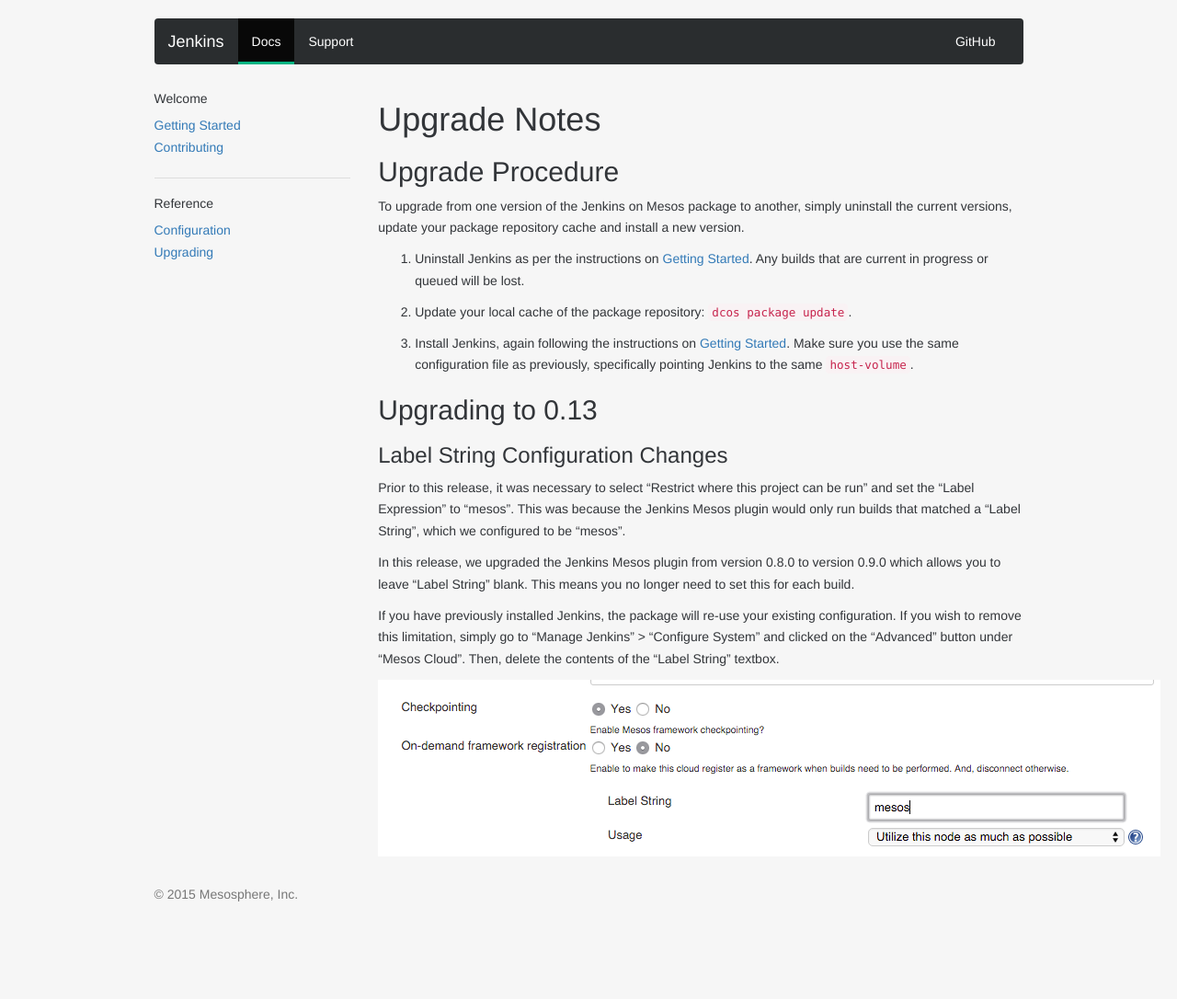
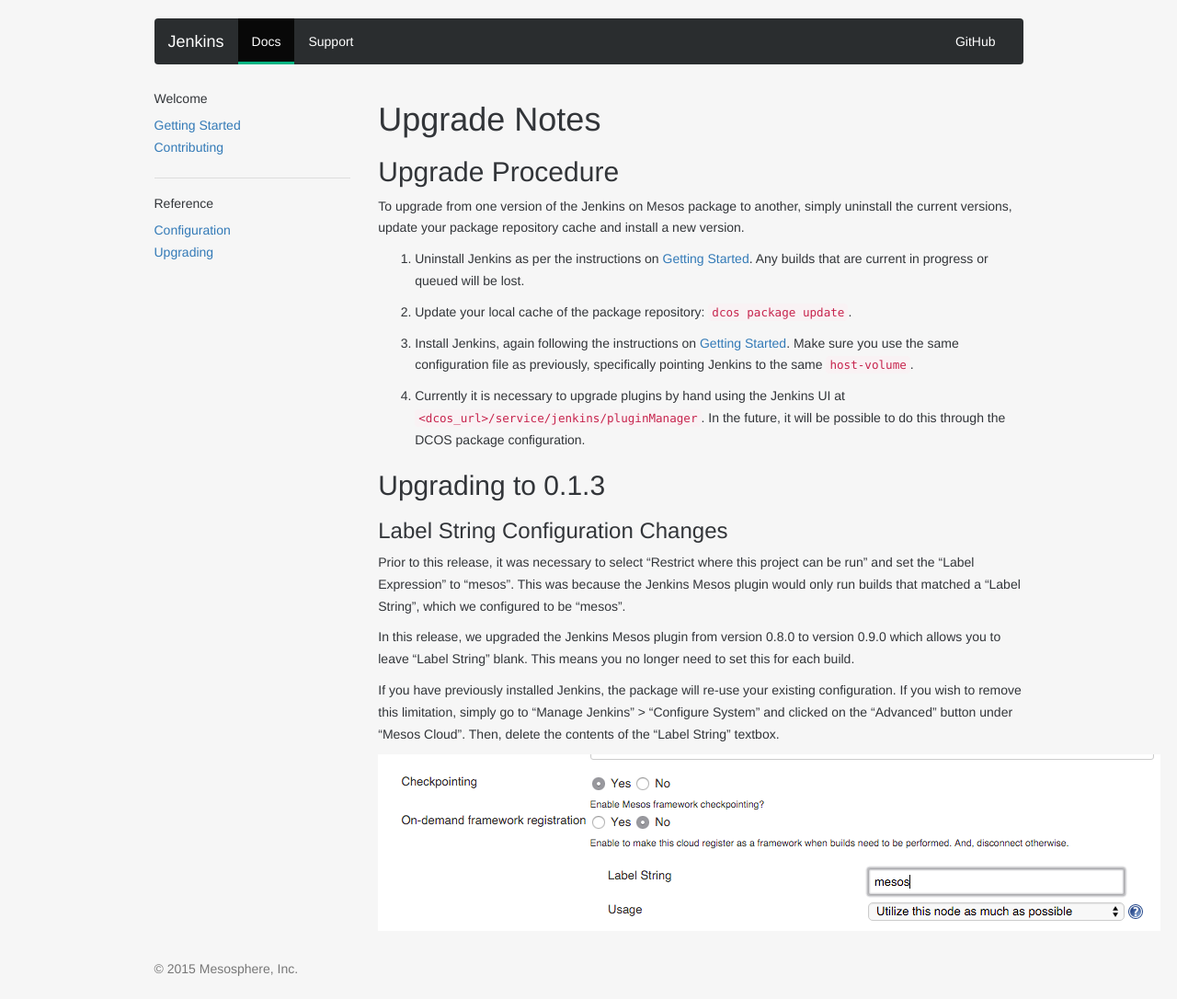
Before and after one commit to mesosphere/dcos-jenkins-service, a Jekyll site: the page built from docs/docs/upgrading.md, in a window 1280 px wide. Shown: the whole page at 92% size. Built offline with Jekyll 4.4.1, drawn with Linux system fonts in a browser that asks for light colours; nearby versions of some CDN libraries; some web fonts are replaced; Markdown is read by kramdown in place of the engine named in the settings; before the commit the page ends 1005 px from its top, so only the background shows below that.

Commit message:
Add update note about upgrading plugins.
Former-commit-id: 67f2d465f12b5d6793d5ca1e61453b6f3bafe16c

```diff
--- a/docs/docs/upgrading.md
+++ b/docs/docs/upgrading.md
@@ -14,7 +14,9 @@
 
 3. Install Jenkins, again following the instructions on [Getting Started]({{ site.baseurl }}/docs/). Make sure you use the same configuration file as previously, specifically pointing Jenkins to the same `host-volume`.
 
-## Upgrading to 0.13
+4. Currently it is necessary to upgrade plugins by hand using the Jenkins UI at `<dcos_url>/service/jenkins/pluginManager`. In the future, it will be possible to do this through the DCOS package configuration.
+
+## Upgrading to 0.1.3
 
 ### Label String Configuration Changes
 
```
